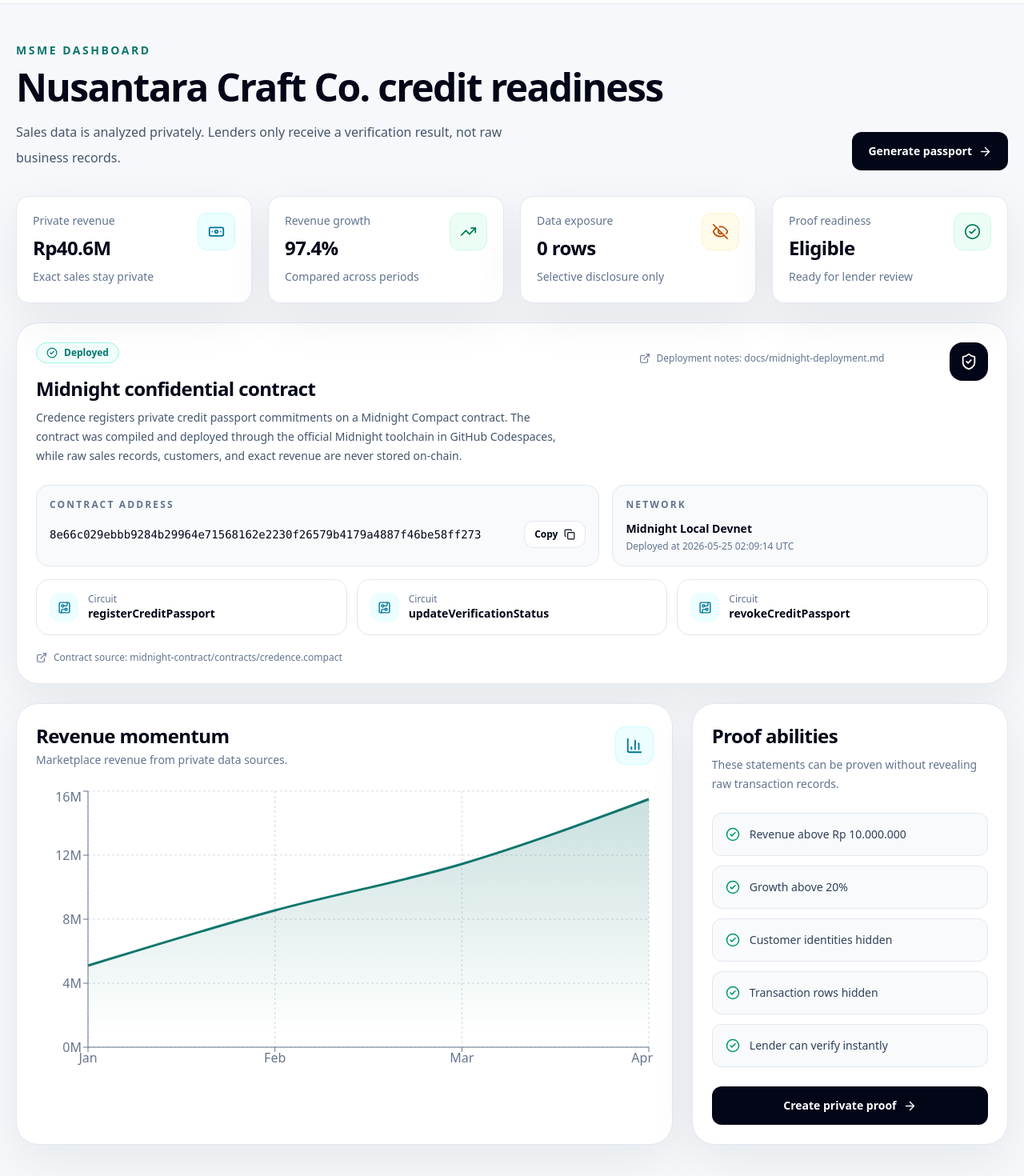
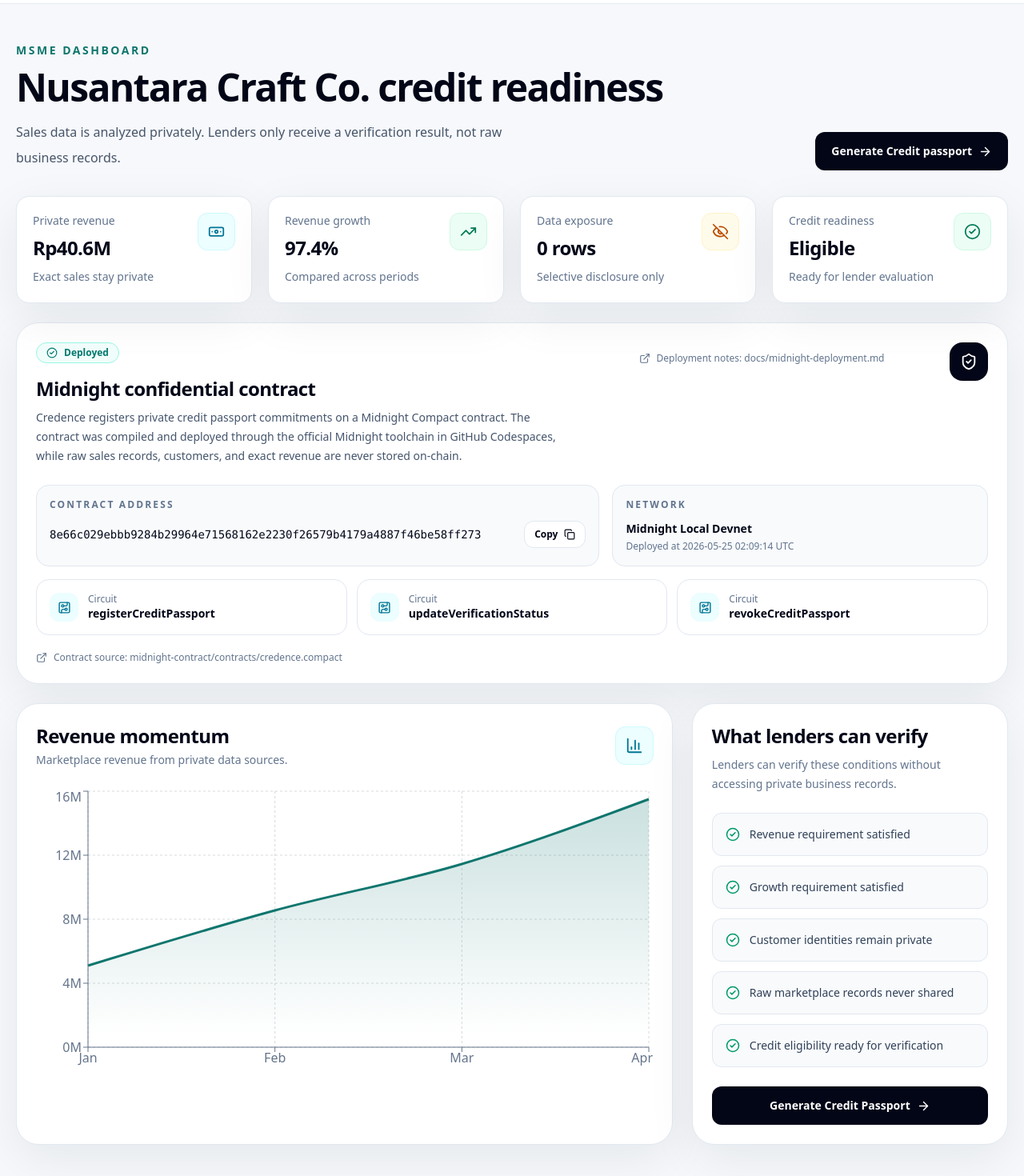
Before and after one commit to laudzakusuma/credence-final, a Next.js app: page /dashboard in a window 1280 px wide. Shown: the part 76-1546 px from the top of the page at 80% size. Built offline with nearby package versions, Linux system fonts and the light colour scheme.

Commit message:
refactor: improve dashboard messaging for lender verification

```diff
--- a/src/app/dashboard/page.tsx
+++ b/src/app/dashboard/page.tsx
@@ -63,7 +63,7 @@
             href="/generate-proof"
             className="primary-action inline-flex items-center justify-center gap-2 rounded-xl px-5 py-3.5 text-sm font-semibold transition"
           >
-            Generate passport
+            Generate Credit passport
             <ArrowRight size={17} />
           </Link>
         </motion.div>
@@ -94,9 +94,9 @@
           />
 
           <StatCard
-            label="Proof readiness"
+            label="Credit readiness"
             value="Eligible"
-            helper="Ready for lender review"
+            helper="Ready for lender evaluation"
             icon={CheckCircle2}
             tone="green"
           />
@@ -175,26 +175,28 @@
             className="surface-card rounded-[1.75rem] p-6"
           >
             <h2 className="text-2xl font-semibold tracking-tight text-slate-950 dark:text-white">
-              Proof abilities
+              What lenders can verify
             </h2>
             <p className="mt-2 text-sm leading-6 text-slate-500 dark:text-slate-400">
-              These statements can be proven without revealing raw transaction
-              records.
+              Lenders can verify these conditions without accessing private business records.
             </p>
 
             <div className="mt-6 space-y-3">
               {[
-                `Revenue above ${formatIDR(10000000)}`,
-                "Growth above 20%",
-                "Customer identities hidden",
-                "Transaction rows hidden",
-                "Lender can verify instantly",
+                "Revenue requirement satisfied",
+                "Growth requirement satisfied",
+                "Customer identities remain private",
+                "Raw marketplace records never shared",
+                "Credit eligibility ready for verification",
               ].map((item) => (
                 <div
                   key={item}
                   className="muted-surface flex items-center gap-3 rounded-xl p-4"
                 >
-                  <CheckCircle2 className="text-emerald-600 dark:text-emerald-300" size={18} />
+                  <CheckCircle2
+                    className="text-emerald-600 dark:text-emerald-300"
+                    size={18}
+                  />
                   <p className="text-sm font-medium text-slate-700 dark:text-slate-300">
                     {item}
                   </p>
@@ -206,7 +208,7 @@
               href="/generate-proof"
               className="primary-action mt-6 inline-flex w-full items-center justify-center gap-2 rounded-xl px-5 py-3.5 text-sm font-semibold transition"
             >
-              Create private proof
+              Generate Credit Passport
               <ArrowRight size={17} />
             </Link>
           </motion.div>
```
